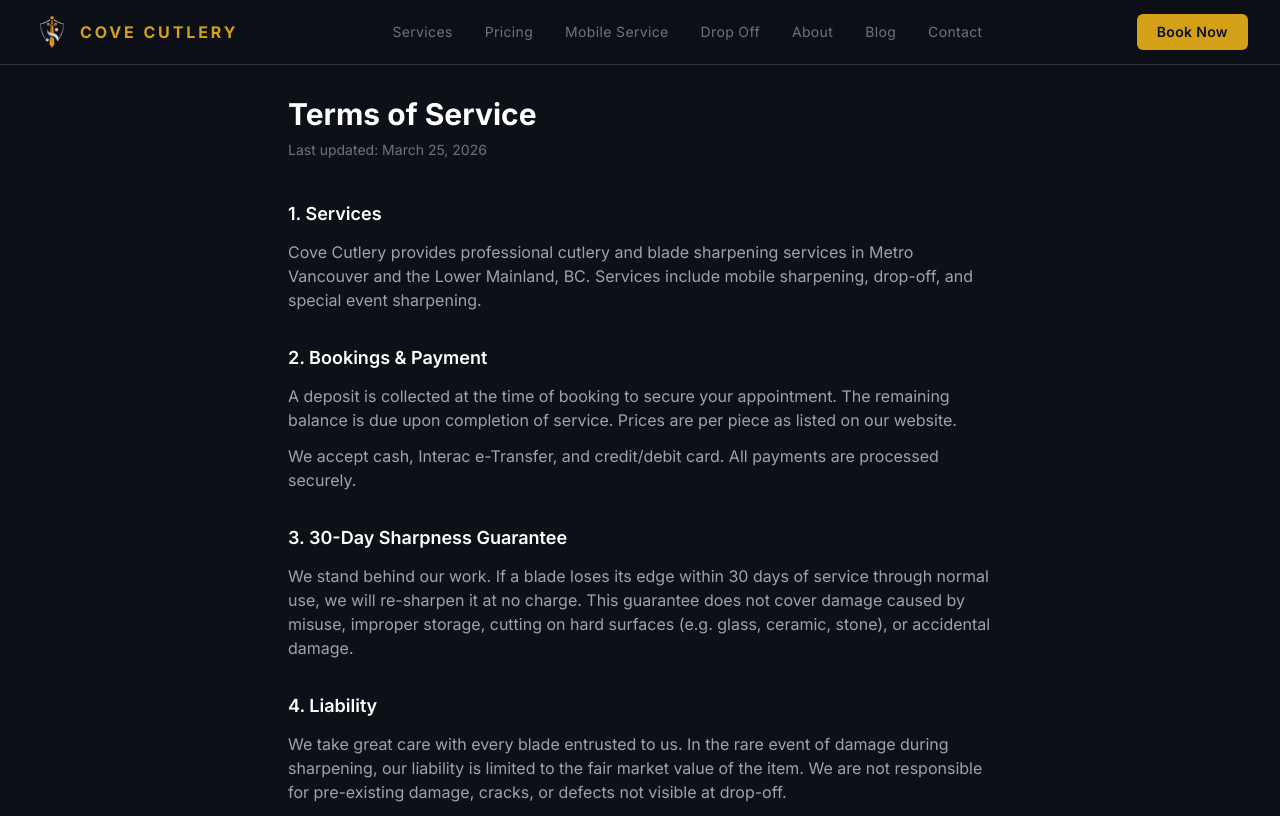
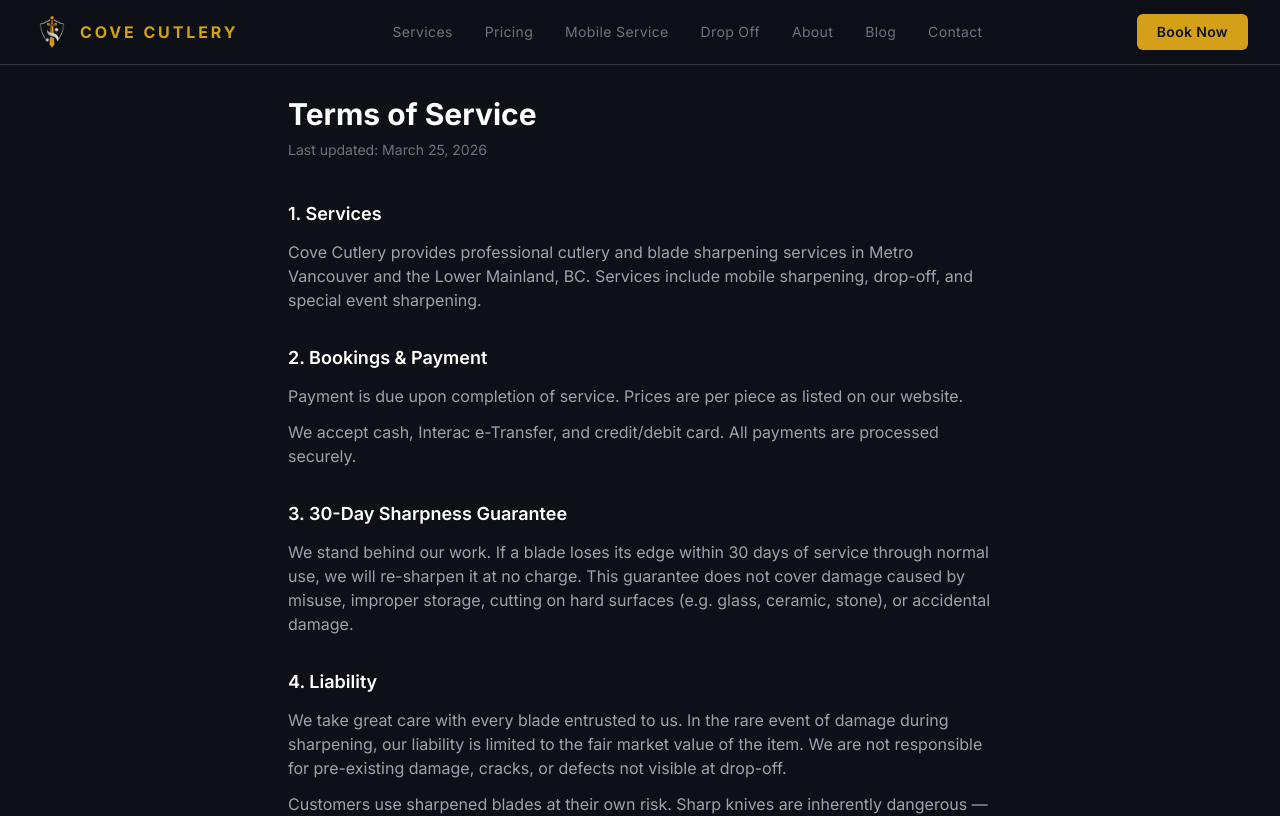
Before and after one commit to elagerway/covecutlery, a Next.js app: page /terms in a window 1280 px wide. Shown: the top 816 px of the page. Built offline with nearby package versions, Linux system fonts and the light colour scheme.

Commit message:
fix: remove stale deposit references from terms page and admin UI

```diff
--- a/src/app/terms/page.tsx
+++ b/src/app/terms/page.tsx
@@ -25,7 +25,7 @@ export default function TermsPage() {
 
             <section>
               <h2 className="text-lg font-semibold text-white mb-3">2. Bookings & Payment</h2>
-              <p>A deposit is collected at the time of booking to secure your appointment. The remaining balance is due upon completion of service. Prices are per piece as listed on our website.</p>
+              <p>Payment is due upon completion of service. Prices are per piece as listed on our website.</p>
               <p className="mt-3">We accept cash, Interac e-Transfer, and credit/debit card. All payments are processed securely.</p>
             </section>
 
--- a/src/components/admin/CustomerDetail.tsx
+++ b/src/components/admin/CustomerDetail.tsx
@@ -74,7 +74,7 @@ export default function CustomerDetail({
   }
 
   async function handleRefund(bookingId: string) {
-    if (!confirm("Issue a full refund for this booking's $50 deposit?")) return;
+    if (!confirm("Issue a full refund for this booking's deposit?")) return;
     setRefundingId(bookingId);
     const res = await fetch(`/api/admin/bookings/${bookingId}/refund`, {
       method: "POST",
```
